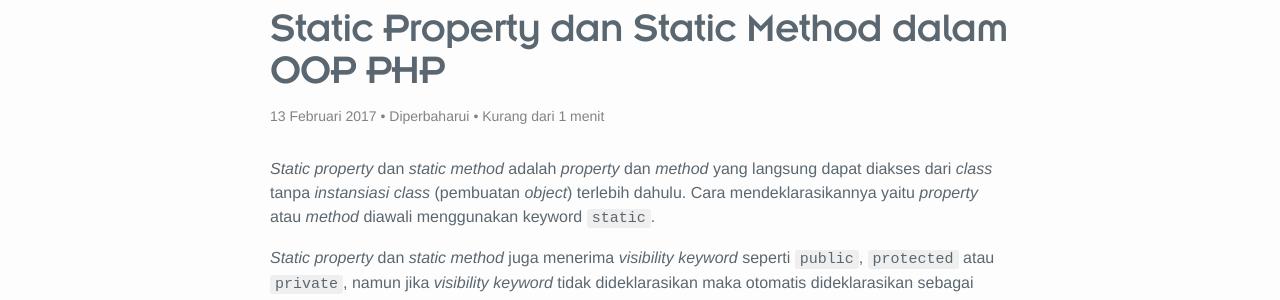
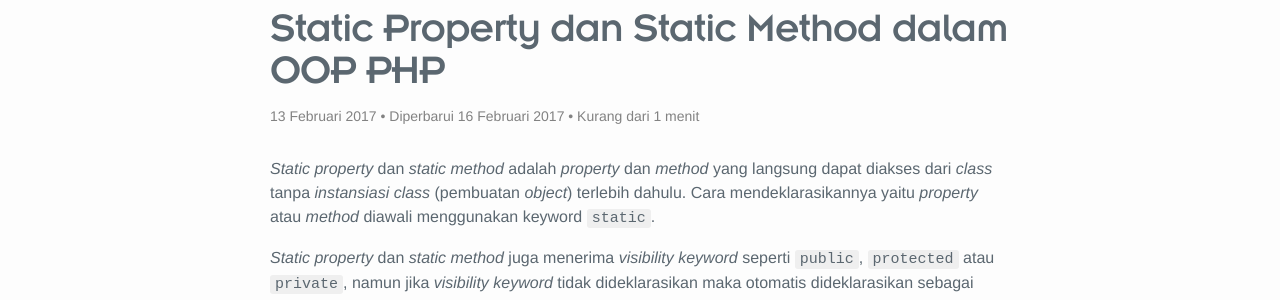
Before and after one commit to khoerodin/khoerodin.github.io, a Jekyll site: the page built from _posts/2017-02-13-static-property-dan-static-method-dalam-oop-php.md, in a window 1280 px wide and 900 px high. Shown: the part 160-460 px from the top of the window. Built offline with Jekyll 4.4.1, drawn with Linux system fonts in a browser that asks for light colours; nearby versions of some CDN libraries; comment, search, counter and statistics services are not loaded.

Commit message:
add modified date

```diff
--- a/Gemfile
+++ b/Gemfile
@@ -1,4 +1,3 @@
 source 'https://rubygems.org'
 gem 'github-pages'
 gem 'jekyll-seo-tag'
-gem 'jekyll-last-modified-at'
--- a/_config.yml
+++ b/_config.yml
@@ -55,4 +55,3 @@ gems:
   - jemoji
   - jekyll-paginate
   - jekyll-seo-tag
-  - jekyll-last-modified-at
--- a/_includes/post-list.html
+++ b/_includes/post-list.html
@@ -10,6 +10,10 @@
 			<span class="post-meta">
         {% include translated_date.html date=post.date format=site.date_format lang="id" %}
         •
+        {% if post.updated_date %}
+        <time>Diperbarui {% include translated_date.html date=post.updated_date format=site.date_format lang="id" %}</time> •
+        {% endif %}
+
         {% assign words = post.content | number_of_words %}
         {% if words < 360 %}
           Kurang dari 1 menit
--- a/_layouts/post.html
+++ b/_layouts/post.html
@@ -9,13 +9,9 @@ readmore: true
     <h1 class="post-title" itemprop="name headline">{{ page.title }}</h1>
     <p class="post-meta">
       <time datetime="{{ page.date | date_to_xmlschema }}" itemprop="datePublished">{% include translated_date.html date=page.date format=site.date_format lang="id" %}</time>
-     • {{ page.last_modified_at }}
-    {% assign pub_date = page.date | date: site.date_format %}
-    {% assign rev_date = page.last_modified_at | date: site.date_format %}
-    {% if pub_date != rev_date %}
-    Diperbaharui
-    {% assign revdate = page.last_modified_at | date: date_to_long_string %}
-    <time>{% include translated_date.html date=revdate format=site.date_format lang="id" %}</time> •
+      •
+      {% if page.updated_date %}
+      <time>Diperbarui {% include translated_date.html date=page.updated_date format=site.date_format lang="id" %}</time> •
       {% endif %}
 
       {% assign words = content | number_of_words %}
--- a/_posts/2017-02-13-static-property-dan-static-method-dalam-oop-php.md
+++ b/_posts/2017-02-13-static-property-dan-static-method-dalam-oop-php.md
@@ -1,6 +1,7 @@
 ---
 title: "Static Property dan Static Method dalam OOP PHP"
 date: '2017-02-13 19:00:00'
+updated_date: '2017-02-16 07:06:00'
 description: Static property dan static method adalah property dan method yang langsung dapat diakses dari class tanpa instansiasi class (pembuatan object) terlebih dahulu. Cara mendeklarasikannya yaitu property atau method diawali menggunakan keyword static.
 tags:
 - BelajarOOPPHP
```
Lines whose indentation alone changed are shown as unchanged.
